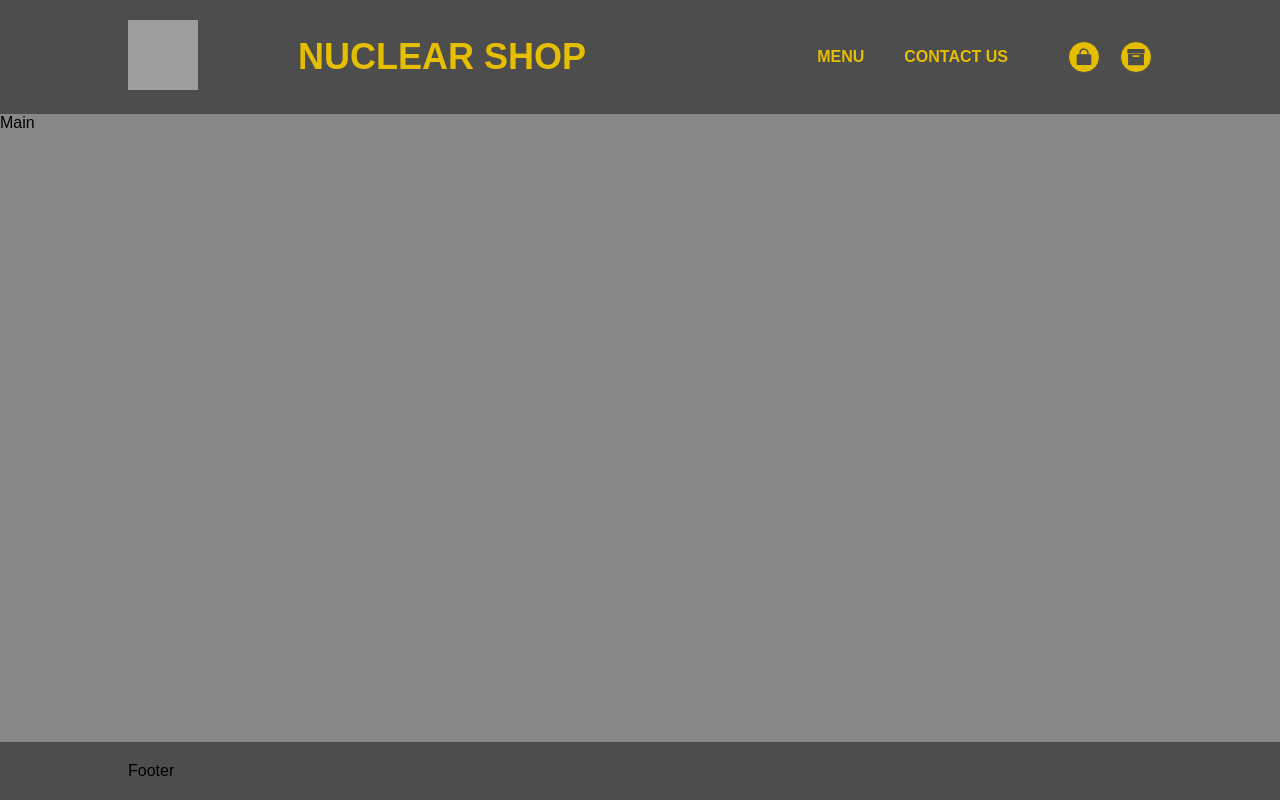
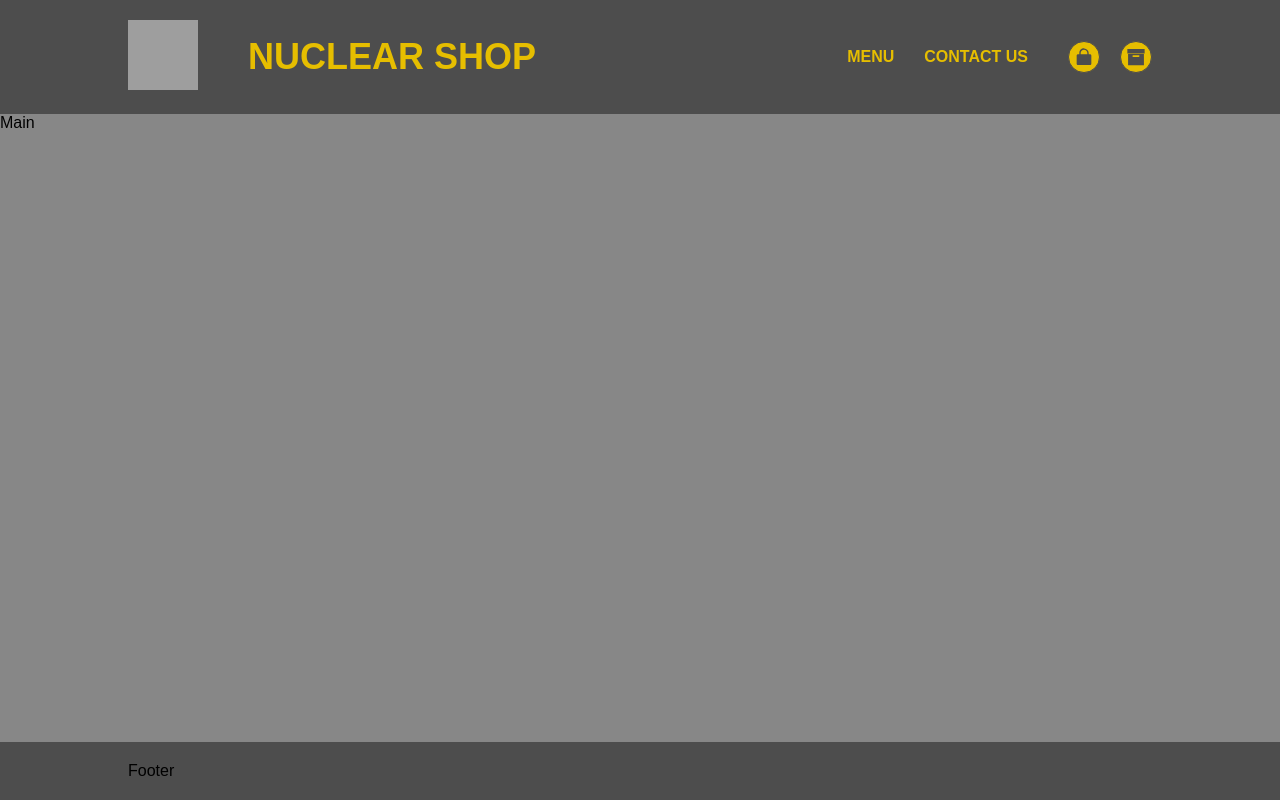
Before and after one commit to PersickWebdev/react-nuclear-shop, a React (Create React App) app: page / in a window 1280 px wide. Built offline with nearby package versions, Linux system fonts and the light colour scheme; grey boxes are pictures that could not be loaded.

Commit message:
feature(Header): mobile version implemented

```diff
--- a/src/App.tsx
+++ b/src/App.tsx
@@ -1,11 +1,30 @@
-import React from 'react';
+import React, { useState, useEffect } from 'react';
 import styles from './App.module.scss';
 import { Header, Footer } from './components';
 
+function getWindowWidth() {
+    return window.innerWidth;
+}
+
 export const App = () => {
+    const [ windowWidth, setWindowWidth ] = useState(getWindowWidth());
+    const [ isMobile, setIsMobile ] = useState<boolean>(false);
+
+    // Tracking window width:
+    useEffect(() => {
+        function handleResize() {
+            setWindowWidth(getWindowWidth());
+        }
+
+        window.addEventListener('resize', handleResize);
+        return () => window.removeEventListener('resize', handleResize);
+    });
+
+    console.log('App - windowWidth: ', windowWidth);
+
     return (
         <div className={styles['application']}>
-            <Header/>
+            <Header isMobile={windowWidth < 576}/>
             <main className={styles['application__main']}>
                 Main
             </main>
--- a/src/components/Header/Header.module.scss
+++ b/src/components/Header/Header.module.scss
@@ -22,18 +22,43 @@
     justify-content: space-between;
   }
 
-  // HEADER: LOGO
   &__logo-box {
-    margin-right: 100px;
+    margin-right: 50px;
+    transition: $transition;
+
+    @media (max-width: 768px) {
+      margin-right: 20px;
+    }
+
+    @media (max-width: 575px) {
+      margin-right: 10px;
+    }
   }
 
   &__logo {
     width: 70px;
     height: 70px;
+
+    @media (max-width: 768px) {
+      width: 50px;
+      height: 50px;
+    }
   }
 
   &__heading {
     @include text(36px, 700, uppercase, none, $nuclear-middle);
+
+    @media (max-width: 768px) {
+      font-size: 28px;
+    }
+
+    @media (max-width: 575px) {
+      font-size: 24px;
+    }
+
+    @media (max-width: 425px) {
+      font-size: 22px;
+    }
   }
 
   &__actions {
@@ -56,6 +81,14 @@
 
   &__icon-box:not(:last-child) {
     margin-right: 20px;
+
+    @media (max-width: 768px) {
+      margin-right: 10px;
+    }
+
+    @media (max-width: 425px) {
+      margin-right: 5px;
+    }
   }
 
   &__icon-box:hover {
@@ -70,4 +103,26 @@
   &__icon {
     fill: $gray-dark;
   }
+
+  &__icon-box.burger {
+    display: flex;
+    justify-content: center;
+    align-items: center;
+    width: 30px;
+    height: 30px;
+    background-color: $nuclear-middle;
+    border: 1px solid $gray-dark;
+    border-radius: 0;
+    cursor: pointer;
+    transition: $transition;
+  }
+
+  &__icon-box.burger:hover {
+    border: 1px solid $nuclear-middle;
+    background-color: $gray-dark;
+
+    .header__icon {
+      fill: $nuclear-middle;
+    }
+  }
 }
--- a/src/components/Header/Header.tsx
+++ b/src/components/Header/Header.tsx
@@ -1,16 +1,28 @@
-import React from 'react';
+import React, { useState } from 'react';
 import styles from './Header.module.scss';
 import { Navigation } from '../../components';
 import { Icons } from '../../ui';
 
-const Header = () => {
+interface IHeader {
+    isMobile: boolean;
+}
+
+const Header = ({ isMobile = false }:IHeader) => {
+    const [ isMobileHeaderShown, setIsMobileHeaderShown ] = useState<boolean>(false);
+
+    console.log('isMobile: ', isMobile);
+
     const iconAdminHandler = () => {
         console.log('Admin icon clicked');
-    }
+    };
 
     const iconCartHandler = () => {
         console.log('Cart icon clicked');
-    }
+    };
+
+    const showMobileHeader = () => {
+        setIsMobileHeaderShown(true);
+    };
 
     return (
         <header className={styles['header']}>
@@ -33,7 +45,10 @@ const Header = () => {
                     </h1>
                 </div>
                 <div className={styles['header__section']}>
-                    <Navigation/>
+                    <Navigation
+                        isMobileHeaderShown={isMobileHeaderShown}
+                        setIsMobileHeaderShown={setIsMobileHeaderShown}
+                    />
                     <div className={styles['header__actions']}>
                         <div
                             className={styles['header__icon-box']}
@@ -51,6 +66,19 @@ const Header = () => {
                                 className: `${styles['header__icon']}`,
                             })}
                         </div>
+                        {isMobile
+                            ?
+                            <div
+                                className={`${styles['header__icon-box']} ${styles['burger']}`}
+                                onClick={showMobileHeader}
+                            >
+                                {Icons.burger({
+                                    className: `${styles['header__icon']}`,
+                                })}
+                            </div>
+                            :
+                            <></>
+                        }
                     </div>
                 </div>
             </div>
--- a/src/components/Navigation/Navigation.module.scss
+++ b/src/components/Navigation/Navigation.module.scss
@@ -3,7 +3,20 @@
 @import '../../scss/variables';
 
 .navigation {
-  margin-right: 50px;
+  margin-right: 30px;
+  overflow: hidden;
+  transition: all 0.3s ease;
+
+  @media (max-width: 768px) {
+    margin-right: 10px;
+  }
+
+  @media (max-width: 575px) {
+    height: 0;
+    visibility: hidden;
+    position: absolute;
+    right: -300px;
+  }
 
   &__list {
     display: flex;
@@ -12,7 +25,11 @@
   }
 
   &__item:not(:last-child) {
-    margin-right: 20px;
+    margin-right: 10px;
+
+    @media (max-width: 768px) {
+      margin-right: 0;
+    }
   }
 
   &__item a {
@@ -20,9 +37,33 @@
     padding: 8px 10px;
     transition: all 0.3s ease;
     @include text(16px, 600, uppercase, none, $nuclear-middle);
+
+    @media (max-width: 768px) {
+      font-size: 14px;
+    }
   }
 
   &__item a:hover {
     color: $nuclear-dark;
   }
 }
+
+// MOBILE VERSION
+.navigation.isMobile {
+  position: fixed;
+  top: 0;
+  left: 0;
+  width: 100%;
+  height: 100%;
+  visibility: visible;
+
+  &.isMobile .navigation__list {
+    flex-direction: column;
+    background-color: $gray-dark;
+    height: 100%;
+  }
+
+  &.isMobile .navigation__item:not(:last-child) {
+    margin-right: 0;
+  }
+}
--- a/src/components/Navigation/Navigation.tsx
+++ b/src/components/Navigation/Navigation.tsx
@@ -3,7 +3,10 @@ import styles from './Navigation.module.scss';
 import { NavigationItemObjects } from './NavigationItemObjects';
 import { NavigationItem } from '../../components';
 
-interface INavigation {}
+interface INavigation {
+    isMobileHeaderShown: boolean;
+    setIsMobileHeaderShown: (state: boolean) => void;
+}
 
 interface INavigationItem {
     id: number;
@@ -11,19 +14,22 @@ interface INavigationItem {
     url: string;
 }
 
-const Navigation = ({}:INavigation) => {
+const Navigation = ({ isMobileHeaderShown = false, setIsMobileHeaderShown }:INavigation) => {
+
     const navigationItems = NavigationItemObjects.map((item: INavigationItem) => {
         return (
             <NavigationItem
                 key={item.id}
                 label={item.label}
                 url={item.url}
+                isMobileHeaderShown={isMobileHeaderShown}
+                setIsMobileHeaderShown={setIsMobileHeaderShown}
             />
         )
     });
 
     return (
-        <nav className={styles['navigation']}>
+        <nav className={`${styles['navigation']} ${isMobileHeaderShown ? styles['isMobile'] : ''}`}>
             <ul className={styles['navigation__list']}>
                 {navigationItems}
             </ul>
--- a/src/components/Navigation/NavigationItem.tsx
+++ b/src/components/Navigation/NavigationItem.tsx
@@ -5,12 +5,17 @@ import { Link } from 'react-router-dom';
 interface INavigationItem {
     label: string;
     url: string;
+    isMobileHeaderShown: boolean;
+    setIsMobileHeaderShown: (state: boolean) => void;
 }
 
-const NavigationItem = ({ label, url }:INavigationItem) => {
+const NavigationItem = ({ label, url, isMobileHeaderShown = false, setIsMobileHeaderShown }:INavigationItem) => {
     return (
         <li className={styles['navigation__item']}>
-            <Link to={url}>
+            <Link
+                to={url}
+                onClick={isMobileHeaderShown ? () => setIsMobileHeaderShown(false) : () => null}
+            >
                 {label}
             </Link>
         </li>
```
